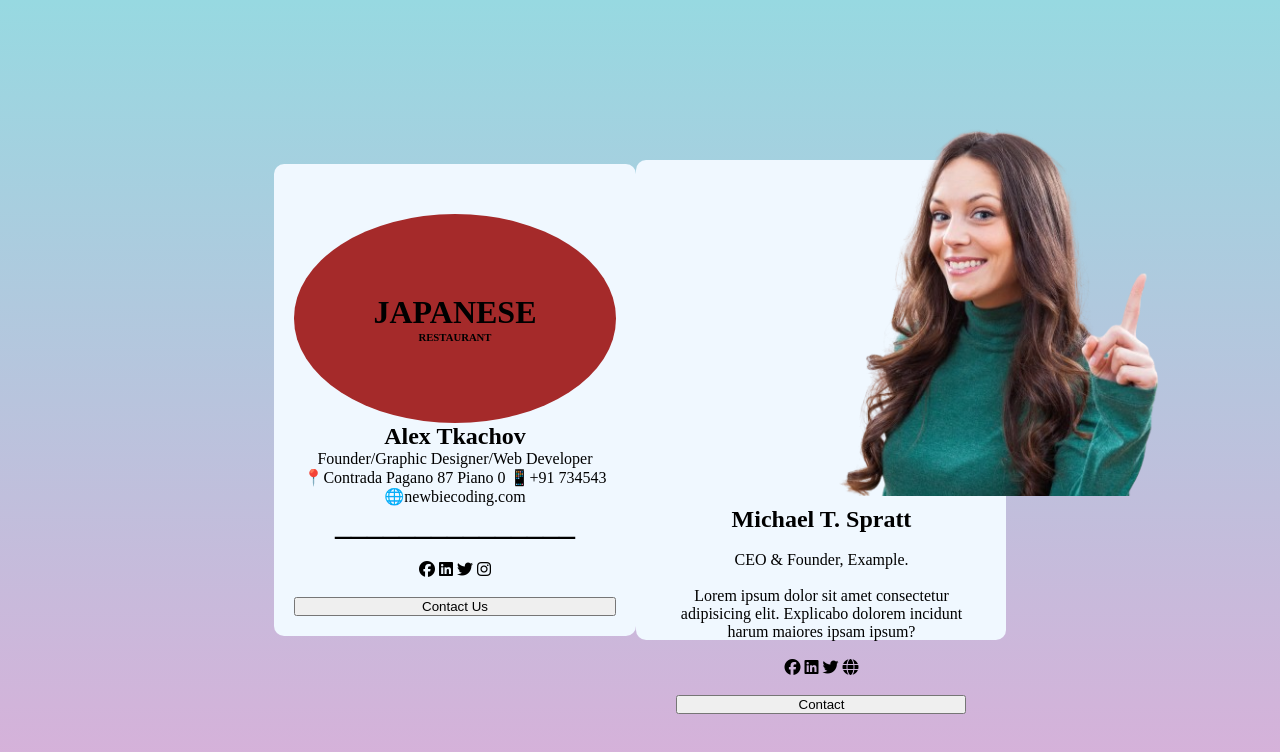
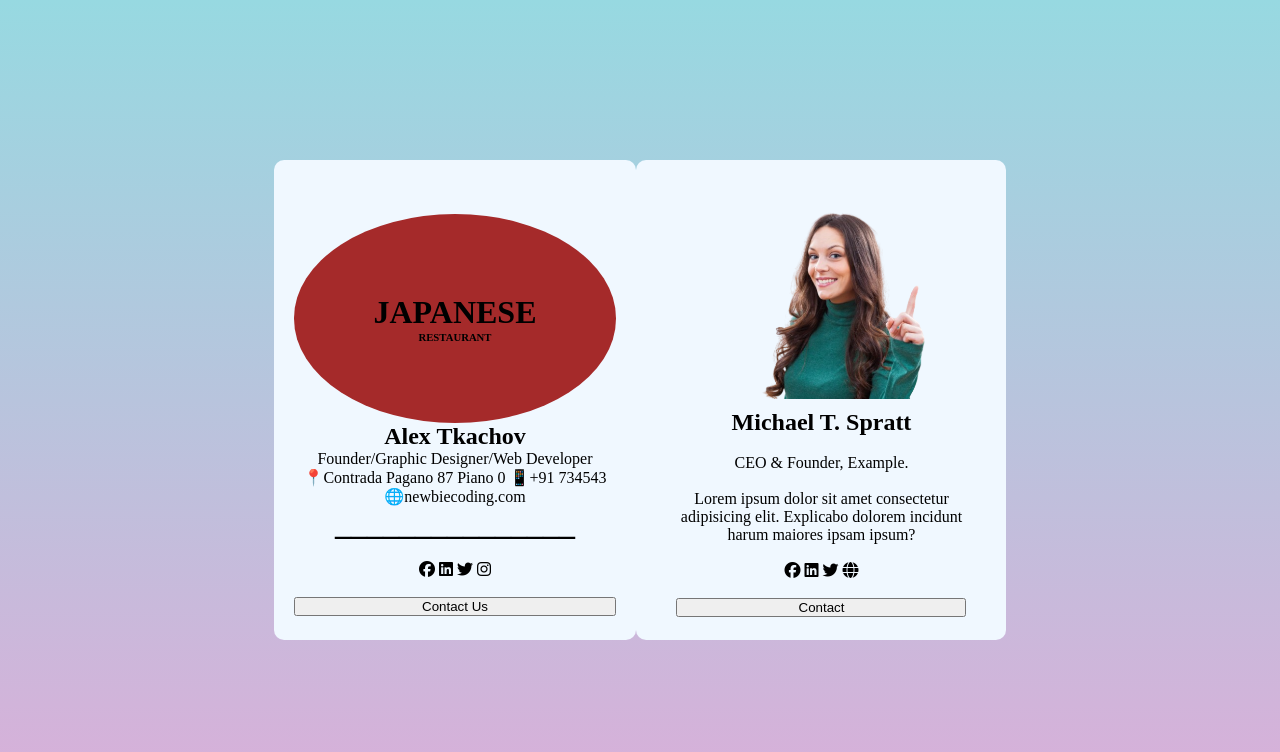
Before and after one commit to JpM144/segundoparcial, a plain HTML site: page index.html in a window 1280 px wide. Drawn offline with Linux system fonts and the light colour scheme; files whose address does not match are found by name.

Commit message:
html del primer punto

```diff
--- a/index.html
+++ b/index.html
@@ -9,6 +9,9 @@
 </head>
 
 <body>
+    <div class="cnt">
+
+
         <div class="container">
             <!-- <div class="img">
             <img src="IMG/bowl.png" >
@@ -41,7 +44,7 @@
 
         <div class="conten">
             <div class="imgtop">
-            <img src="IMG/mujer.png">
+                <img src="IMG/mujer.png" height="200px">
 
             </div>
 
@@ -50,7 +53,8 @@
                 <br>
                 <p>CEO & Founder, Example.</p>
                 <br>
-            <p>Lorem ipsum dolor sit amet consectetur adipisicing elit. Explicabo dolorem incidunt harum maiores ipsam
+                <p>Lorem ipsum dolor sit amet consectetur adipisicing elit. Explicabo dolorem incidunt harum maiores
+                    ipsam
                     ipsum? </p>
 
             </div>
@@ -64,6 +68,7 @@
             <br>
             <button>Contact</button>
         </div>
+    </div>
     <script src="https://kit.fontawesome.com/5e666ae4af.js" crossorigin="anonymous"></script>
 </body>
 
```
Lines whose indentation alone changed are shown as unchanged.
